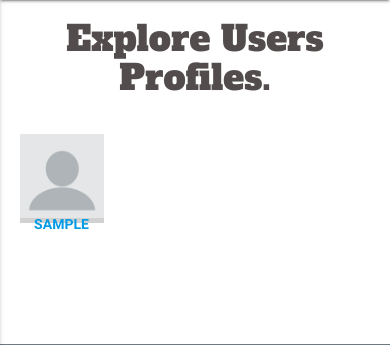
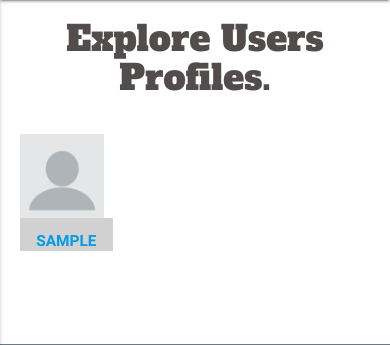
Before and after one commit to augelloantonio/travel-around-milestone, a Flask app: page /user_list in a window 390 px wide. Shown: the part 56-401 px from the top of the page. Run offline with Flask 2, Linux system fonts and the light colour scheme; the visitor is signed in with stand-in values (Sample User, id 1); a database or web service that is not in the repository returns one stand-in record (values such as "Sample title"); some libraries are stand-ins or nearby versions.

Commit message:
grid status fixes

```diff
--- a/static/css/style.css
+++ b/static/css/style.css
@@ -253,6 +253,14 @@ materialize-textarea {
     font-weight: 600;
     max-height: 40%;
     line-height: 0.9;
+    padding: 1.5rem;
+}
+
+@media (max-width: 450px) {
+    .city_card_title {
+        max-height: 30%!important;
+        padding: 1.2rem!important;
+    }
 }
 
 .card_col :hover {
@@ -303,14 +311,18 @@ materialize-textarea {
 }
 
 @media (max-width: 720px) {
-    .card-image {
+    .card-image,
+    .card-title {
         max-height: 200px;
+        font-size: 1.3rem!important;
     }
 }
 
 @media (max-width: 440px) {
-    .card-image {
+    .card-image,
+    .card-title {
         max-height: 150px;
+        font-size: 1.1rem!important;
     }
 }
 
```
